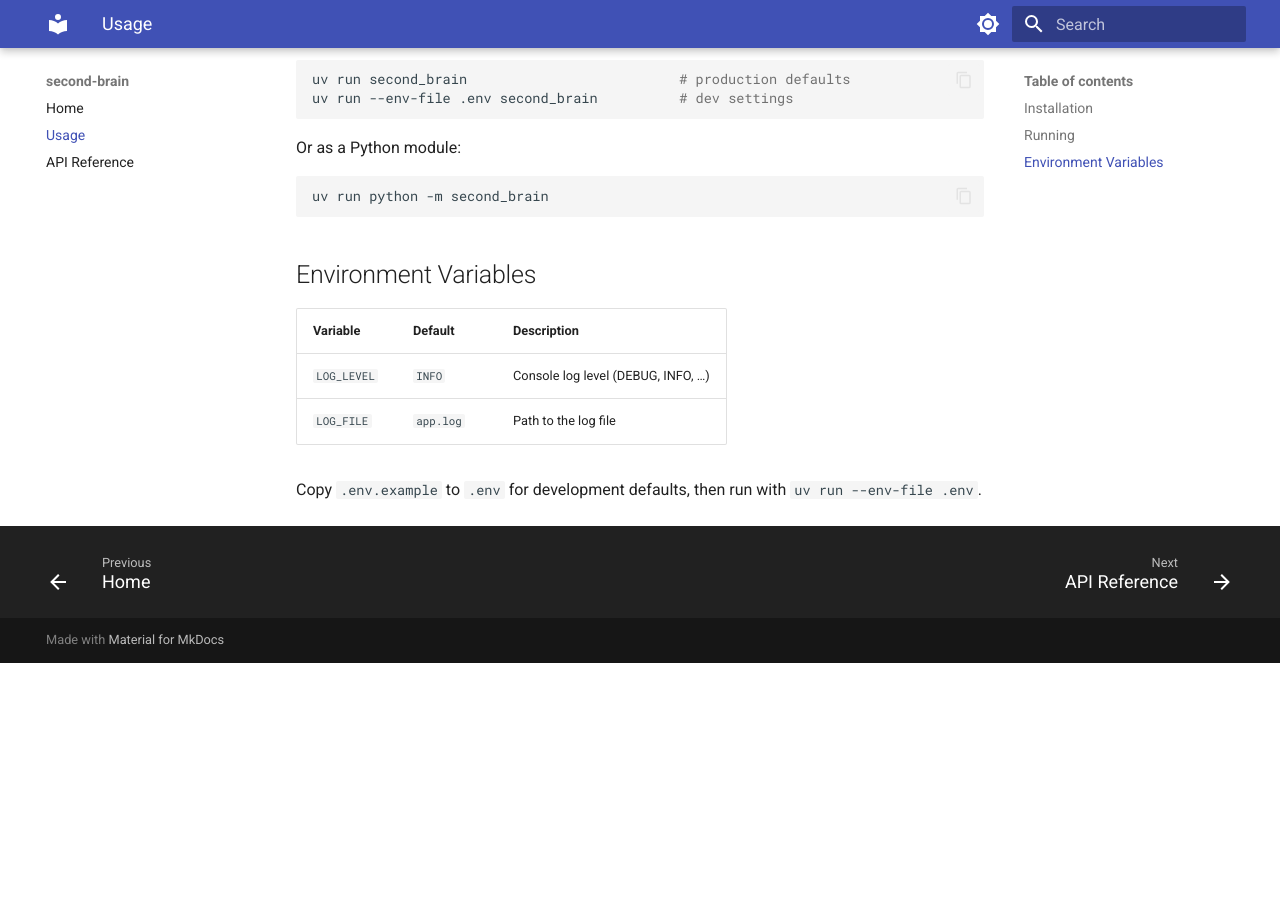
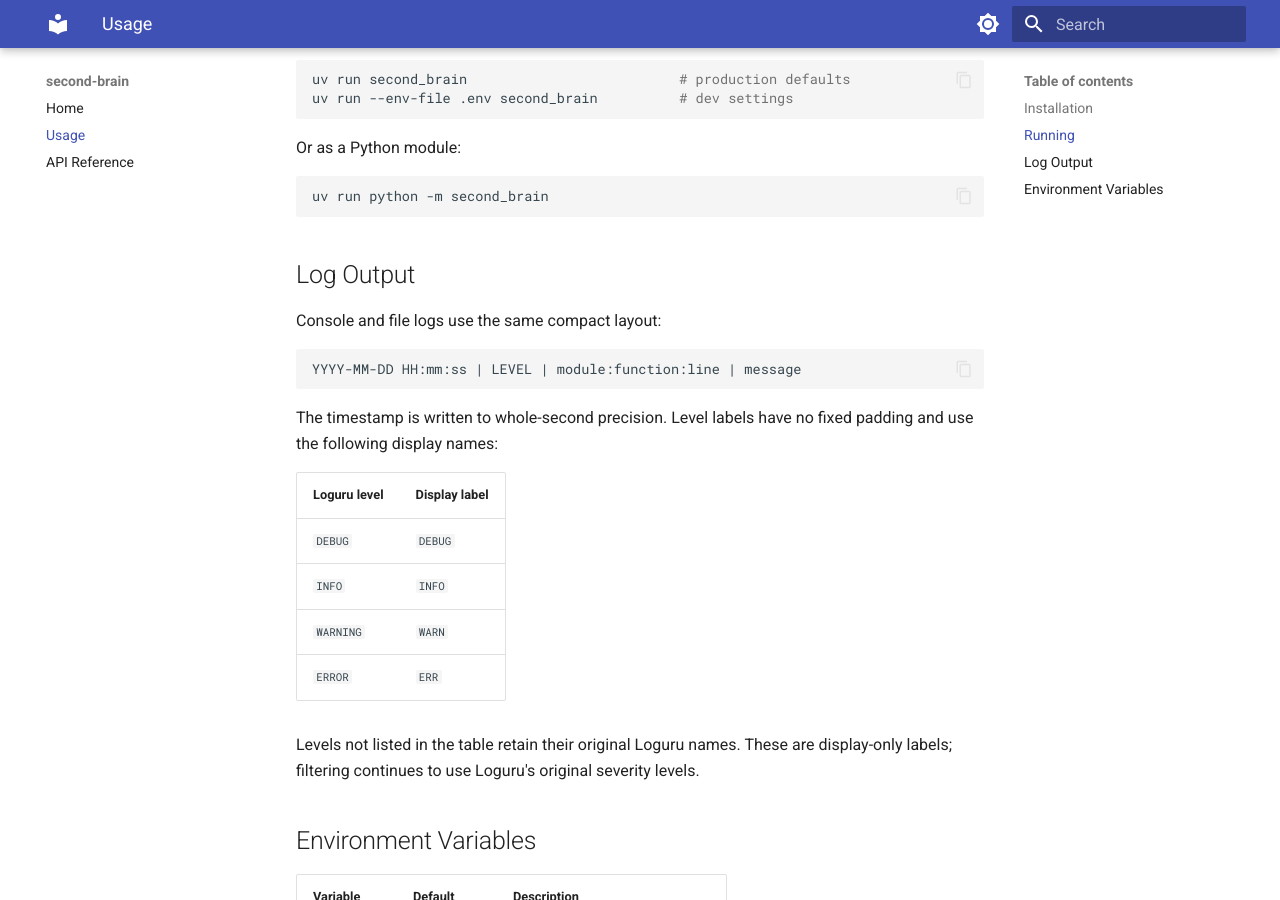
Before and after one commit to dhawangg-uw/second_brain, an MkDocs documentation site: the page built from docs/usage.md, in a window 1280 px wide and 900 px high, scrolled down 385 px. Built offline with MkDocs 1.6.1 and Material for MkDocs 9.7.7, drawn with Linux system fonts in a browser that asks for light colours; before the commit the page ends 1048 px from its top, so only the background shows below that.

Commit message:
Compact log output formatting

````diff
--- a/docs/usage.md
+++ b/docs/usage.md
@@ -23,6 +23,28 @@ Or as a Python module:
 uv run python -m second_brain
 ```
 
+## Log Output
+
+Console and file logs use the same compact layout:
+
+```text
+YYYY-MM-DD HH:mm:ss | LEVEL | module:function:line | message
+```
+
+The timestamp is written to whole-second precision. Level labels have no fixed
+padding and use the following display names:
+
+| Loguru level | Display label |
+|--------------|---------------|
+| `DEBUG`      | `DEBUG`       |
+| `INFO`       | `INFO`        |
+| `WARNING`    | `WARN`        |
+| `ERROR`      | `ERR`         |
+
+Levels not listed in the table retain their original Loguru names. These are
+display-only labels; filtering continues to use Loguru's original severity
+levels.
+
 ## Environment Variables
 
 | Variable    | Default    | Description                          |
````
Also changed, not shown: README.md (+10 -0 lines), 2 other files.
